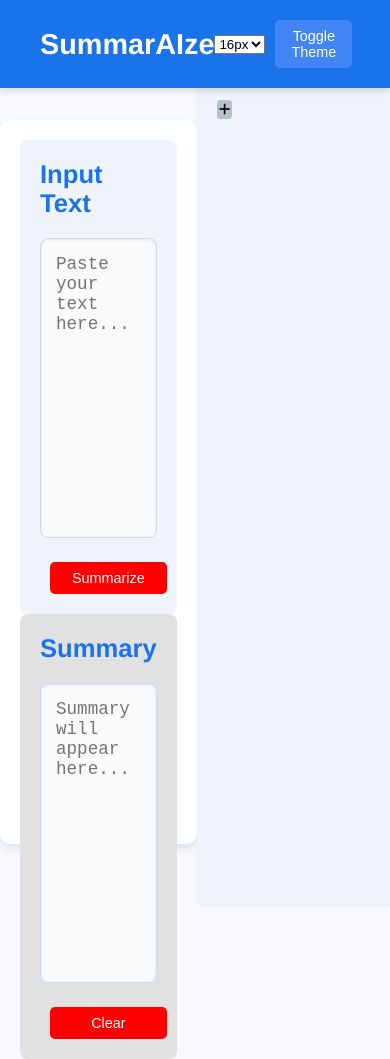
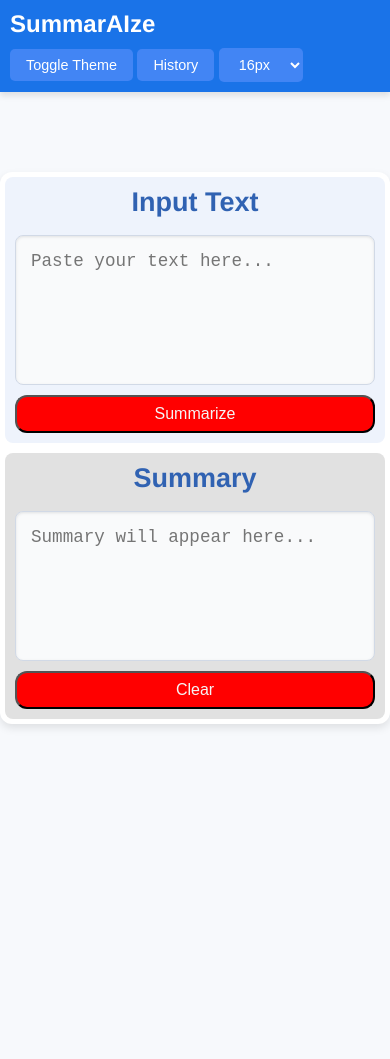
Before and after one commit to UtkarshGLAU/JovacProject, a website: page public/index.html in a window 390 px wide. After the commit the page ends 844 px from the top, so only its background shows below. Drawn offline with Linux system fonts and the light colour scheme; no server answers.

Commit message:
"Refactored HTML structure and CSS styles for improved layout and responsiveness"

```diff
--- a/public/index.html
+++ b/public/index.html
@@ -1,5 +1,6 @@
 <!DOCTYPE html>
 <html lang="en">
+
 <head>
     <meta charset="UTF-8">
     <meta name="viewport" content="width=device-width, initial-scale=1.0">
@@ -7,11 +8,15 @@
     <link rel="stylesheet" href="style.css">
     <link rel="stylesheet" href="https://cdn.jsdelivr.net/npm/@fortawesome/fontawesome-free@6.0.0-beta3/css/all.css">
 </head>
+
 <body>
+    <div id="container">
         <div id="header">
             <h2>SummarAIze</h2>
-        <div>
-            <select id="size">
+            <div id="buttons">
+                <button id="themeToggleButton" class="button">Toggle Theme</button>
+                <button id="history-container-btn" class="button">History</button>
+                <select id="size" class="button">
                     <option value="16px">16px</option>
                     <option value="18px">18px</option>
                     <option value="20px">20px</option>
@@ -22,9 +27,6 @@
                     <option value="30px">30px</option>
                     <option value="32px">32px</option>
                 </select>
-        </div>
-        <div id="buttons">
-            <button id="themeToggleButton" class="button">Toggle Theme</button>
             </div>
         </div>
 
@@ -41,13 +43,15 @@
                 <button id="clearButton" class="button">Clear</button>
             </div>
         </div>
-
         <div id="history-container">
-        <button id="history-container-btn"><i class="fa-solid fa-plus"></i></button>
-        <h3 id="history-container-header"></h3>
+            <h3 id="history-container-header">History</h3>
             <ul id="historyList"></ul>
         </div>
 
+    </div>
+
+
     <script src="script.js"></script>
 </body>
+
 </html>
--- a/public/script.js
+++ b/public/script.js
@@ -115,17 +115,20 @@ async function fetchHistory() {
 }
 
 document.addEventListener('DOMContentLoaded', fetchHistory);
-
 document.getElementById('history-container-btn').addEventListener('click', function() {
+    const historyContainer = document.getElementById('history-container');
     const historyList = document.getElementById('historyList');
-    const historyHeader = document.getElementById('history-container-header');
-
+    const mainContainer =document.getElementById('main-container')
 
     if (historyList.style.display === 'none' || !historyList.style.display) {
         historyList.style.display = 'block';
-        historyHeader.textContent = 'History';
+        historyContainer.style.padding="10px";
+        historyContainer.style.display='flex';
+        mainContainer.style.display='none';
     } else {
         historyList.style.display = 'none';
-        historyHeader.textContent = "";
+        historyContainer.style.padding="0px";
+        historyContainer.style.display='none';
+        mainContainer.style.display='flex';
     }
 });
--- a/public/style.css
+++ b/public/style.css
@@ -14,131 +14,83 @@ body {
     display: flex;
     flex-direction: row;
 }
-
-#header {
+#container{
+    display: flex;
+    flex-direction: column;
+    width: 100%;
+    height: 100%;
+    align-items: center;
+    justify-content: start;
+}
+#header{
     background-color: #1a73e8;
     color: white;
     padding: 20px;
     display: flex;
     justify-content: space-between;
     align-items: center;
+    box-shadow: 0 4px 6px rgba(0, 0, 0, 0.1);
     width: 100%;
-    box-shadow: 0 4px 6px rgba(0, 0, 0, 0.1);
-    position: fixed;
-    top: 0;
-    left: 0;
-    z-index: 100;
+    max-width: 100%;
+    margin-bottom: 80px;
+    max-height: 140px;
 }
-
-#header h2 {
-    margin-left: 20px;
-    font-size: 2.2rem;
-    font-weight: bold;
+#buttons {
+    margin-right: 30px;
 }
-
-#buttons {
-    margin-right: 20px;
-}
-
-.button {
+#buttons .button{
+    cursor: pointer;
     background-color: #4285f4;
     color: white;
     border: none;
     padding: 10px 20px;
     border-radius: 5px;
-    cursor: pointer;
     font-size: 1rem;
     transition: background-color 0.3s ease;
-    margin-left: 10px;
 }
-
-.button:hover {
-    background-color: grey;
+#buttons .button:hover {
+    background-color: #3062b2;
 }
-
-#history-container {
-    width: fit-content;
-    max-width: 250px;
-    background-color: #eef3fc;
-    padding: 20px;
-    top: 80px;
-    left: 0;
-    bottom: 0;
-    overflow-y: auto;
-    box-shadow: 2px 0 6px rgba(0, 0, 0, 0.1);
-    position: absolute;
-}
-
-#history-container h3 {
-    font-size: 1.4rem;
-    color: #1a73e8;
-    margin-bottom: 15px;
-}
-
-#historyList {
-    list-style-type: none;
-    padding-left: 0;
+#history-container{
     display: none;
-}
-#history-container-btn{
-    outline: none;
-    border: none;
-    cursor: pointer;
-    background-color: #b8c0cd;
-    border-radius: 20%;
-    padding: 2px;
-}
-
-
-#historyList li {
-    margin-bottom: 10px;
-    padding: 8px;
-    background-color: #00ccff;
-    border-radius: 5px;
-    cursor: pointer;
-    transition: background-color 0.3s ease;
-    overflow-x: auto;
-}
-
-#historyList li:hover {
-    background-color: #d4e4ff;
 }
 
 #main-container {
     display: flex;
-    justify-content: space-between;
-    width: calc(100% - 270px);
-    max-width: 1200px;
-    margin-left: 270px;
-    margin-top: 120px;
+    justify-content: space-around;
+    width: 80%;
     padding: 20px;
     background-color: white;
     box-shadow: 0 4px 8px rgba(0, 0, 0, 0.1);
-    border-radius: 10px;
+    border-radius: 12px;
 }
-
+#main-container h3{
+    color: #3062b2;
+    font-size: 27px;
+    margin-bottom: 17px;
+}
 #left, #right {
-    flex: 1;
-    margin: 10px;
+    width: 48%;
 }
 
 #left {
     background-color: #eef3fc;
     padding: 20px;
     border-radius: 8px;
+    display: flex;
+    flex-direction: column;
+    align-items: center;
 }
 
 #right {
     background-color: #e1e1e1;
     padding: 20px;
     border-radius: 8px;
+    display: flex;
+    flex-direction: column;
+    align-items: center;
 }
 
-h3 {
-    margin-bottom: 20px;
-    font-size: 1.6rem;
-    color: #1a73e8;
-}
 
 textarea {
     width: 100%;
@@ -161,43 +113,111 @@ textarea:focus {
 
 #clearButton, #summarizeButton {
     margin-top: 20px;
-    width: 100%;
+    width: fit-content;
+    padding: 10px;
+    border-radius: 12px;
     background-color: red;
+    color: whitesmoke;
+    transition: all .2s ease;
+    font-size: 18px;
 }
 
-#clearButton:hover, #summarizeButton:hover {
-    background-color: #3367d6;
+#clearButton:active, #summarizeButton:active {
+    background-color: #fd5d01;
+    transform: scale(1.05);
+}
+
+#history-container{
+    width: 80%;
+    padding: 20px;
+    background-color: white;
+    box-shadow: 0 4px 8px rgba(0, 0, 0, 0.1);
+    border-radius: 12px;
+    flex-direction: column;
+    align-items: center;
+    overflow-y: auto;
+    overflow-x: auto;
+    height: 65%;
+}
+#history-container ul{
+    list-style: none;
+    margin: 0;
+}
+#history-container ul li{
+    border: 1px solid #d1d9e6;
+    padding: 10px;
+    margin-bottom: 10px;
+    border-radius: 8px;
+    text-align: center;
+}
+#history-container h3{
+    color: rgb(1, 1, 56);
+    margin-bottom: 20px;
+    font-size: 1.6rem;
+}
+
+@media (max-width: 1200px) {
+    #main-container {
+        flex-direction: column;
+        align-items: center;
+    }
+    #left{
+        margin-bottom: 10px
+    }
+    #left, #right {
+        width: 100%;
+        padding: 10px;
+    }
 }
 
 @media (max-width: 768px) {
-    #main-container {
+    #header {
         flex-direction: column;
-        margin-left: 0;
-        width: 100%;
+        align-items: flex-start;
     }
-
-    #left, #right {
-        margin: 0;
-        width: 100%;
+    #buttons {
+        margin-right: 0;
+        margin-top: 10px;
     }
-
-    #header h2 {
-        font-size: 1.8rem;
-    }
-
-    .button {
-        font-size: 0.9rem;
-        padding: 8px 16px;
-    }
-
-    #history-container {
-        position: relative;
-        width: 100%;
-        height: auto;
-        margin-bottom: 20px;
-    }
-
     #main-container {
         width: 100%;
+        padding: 5px;
+    }
+    textarea {
+        height: 200px;
+    }
+    #clearButton, #summarizeButton {
+        width: 100%;
+        margin-top: 10px;
+    }
+    #history-container {
+        width: 100%;
+        padding: 10px;
     }
 }
+
+@media (max-width: 480px) {
+    body {
+        flex-direction: column;
+    }
+    #header {
+        padding: 10px;
+    }
+    #buttons .button {
+        padding: 8px 16px;
+        font-size: 0.9rem;
+    }
+    #main-container {
+        padding: 5px;
+    }
+    textarea {
+        height: 150px;
+    }
+    #clearButton, #summarizeButton {
+        padding: 8px;
+        font-size: 16px;
+    }
+    #history-container {
+        padding: 5px;
+    }
+}
```
Lines whose indentation alone changed are shown as unchanged.
